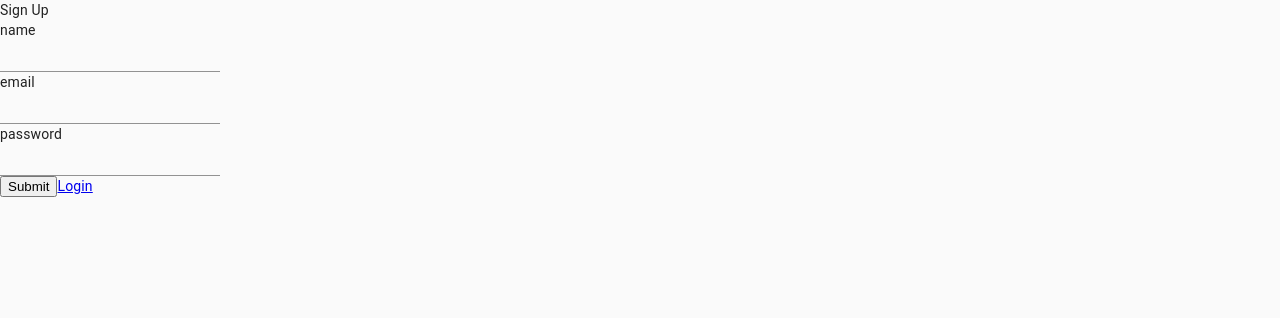
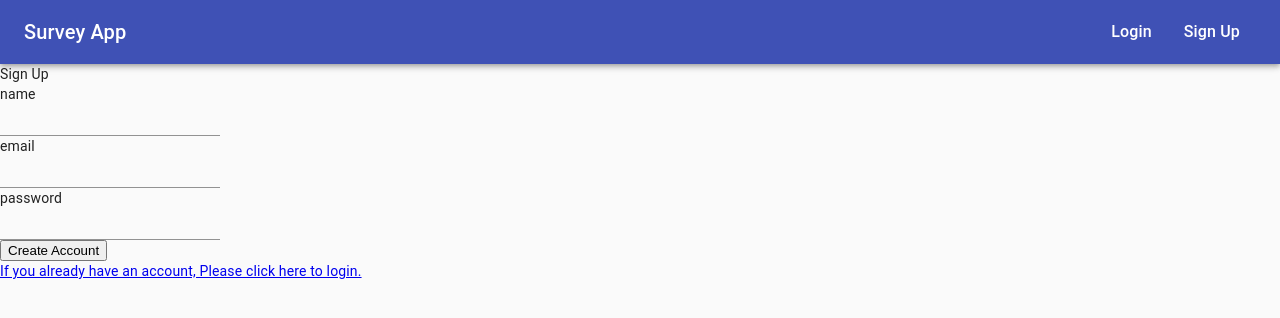
Before and after one commit to wawoon/survey_app, a Next.js app in the folder survey_frontend/: page /signup in a window 1280 px wide. Shown: the top 318 px of the page. Built offline with nearby package versions, Linux system fonts and the light colour scheme.

Commit message:
feature: setup Header for each page

```diff
--- a/survey_frontend/pages/index.tsx
+++ b/survey_frontend/pages/index.tsx
@@ -1,9 +1,11 @@
 import React from "react";
 import Link from "next/link";
+import { Header } from "../components/Header";
 
 const RootPage = () => {
   return (
     <div>
+      <Header />
       <Link href="/login">
         <a>Login</a>
       </Link>
--- a/survey_frontend/pages/manage/surveys/[survey_id]/index.tsx
+++ b/survey_frontend/pages/manage/surveys/[survey_id]/index.tsx
@@ -1,3 +1,4 @@
+import { Header } from "../../../../components/Header";
 import { makeStyles, Typography } from "@material-ui/core";
 import Axios from "axios";
 import { useRouter } from "next/router";
@@ -16,7 +17,6 @@ const ManageSurveyShow = () => {
   const [survey, setSurvey] = useState<any>(null);
   const classes = useStyles();
 
-  console.log(router);
   useEffect(() => {
     if (!router.query.survey_id) return;
 
@@ -37,6 +37,7 @@ const ManageSurveyShow = () => {
 
   return (
     <div>
+      <Header />
       <Typography className={classes.header} component="h1">
         Your surveys
       </Typography>
--- a/survey_frontend/pages/signup.tsx
+++ b/survey_frontend/pages/signup.tsx
@@ -7,6 +7,7 @@ import { setAuth } from "../lib/slices/auth_slice";
 import { ReduxStore } from "../store";
 import { useRouter } from "next/router";
 import Link from "next/link";
+import { Header } from "../components/Header";
 
 type SignUpFormValue = {
   email: string;
@@ -14,7 +15,7 @@ type SignUpFormValue = {
   password: string;
 };
 
-const SignupPage = () => {
+const SignUpForm = () => {
   const router = useRouter();
   const dispatch = useDispatch();
   const accessToken = useSelector(
@@ -51,7 +52,6 @@ const SignupPage = () => {
         return (
           <form onSubmit={handleSubmit}>
             <div>
-              <div>Sign Up</div>
               <div>
                 <div>name</div>
                 <Field name="name">
@@ -88,12 +88,15 @@ const SignupPage = () => {
                 </Field>
               </div>
             </div>
-            <button type="submit">Submit</button>
-            {/* <div>{accessToken}</div> */}
+            <button type="submit">Create Account</button>
 
-            <Link href="/login">
-              <a>Login</a>
-            </Link>
+            <div>
+              <Link href="/login">
+                <a>
+                  If you already have an account, Please click here to login.
+                </a>
+              </Link>
+            </div>
           </form>
         );
       }}
@@ -101,4 +104,14 @@ const SignupPage = () => {
   );
 };
 
+const SignupPage = () => {
+  return (
+    <div>
+      <Header />
+      <div>Sign Up</div>
+      <SignUpForm />
+    </div>
+  );
+};
+
 export default SignupPage;
```
Also changed, not shown: survey_frontend/pages/login.tsx (+18 -6 lines), survey_frontend/pages/manage/surveys/[survey_id]/edit.tsx (+8 -1 lines), survey_frontend/pages/manage/surveys/new.tsx (+11 -1 lines).
